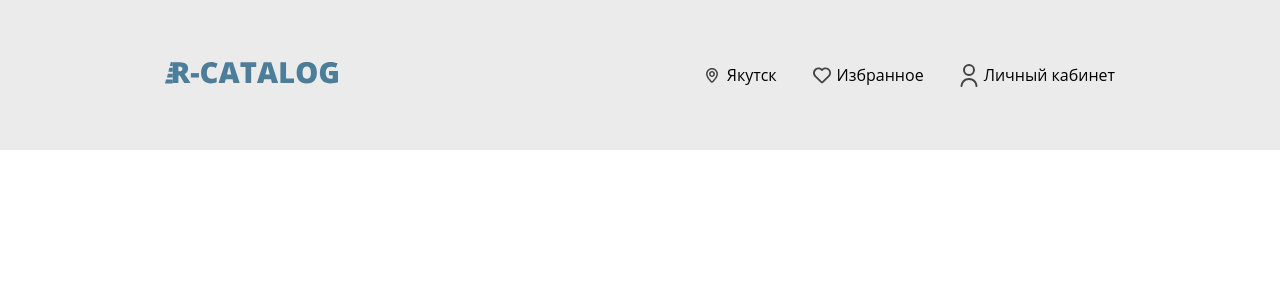
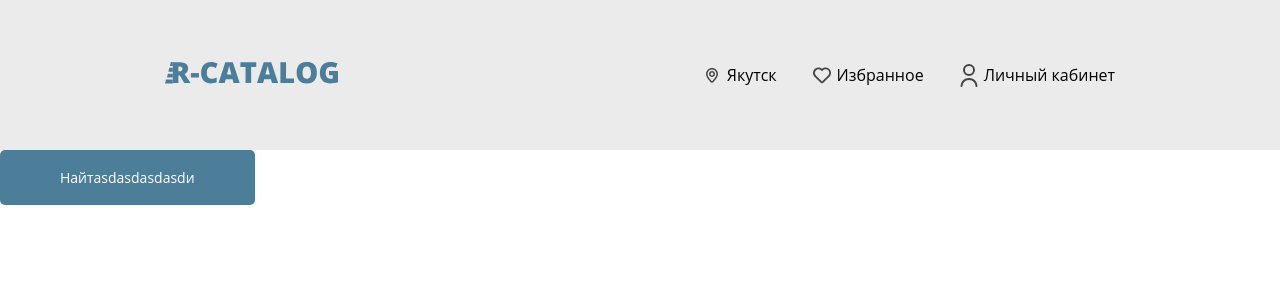
Before and after one commit to keepsake666/graphics-card-shop, a React (Create React App) app: page / in a window 1280 px wide. Shown: the top 300 px of the page. Built offline with nearby package versions, Linux system fonts and the light colour scheme.

Commit message:
feat: "начал делать кнопку"

```diff
--- a/src/App.tsx
+++ b/src/App.tsx
@@ -1,10 +1,12 @@
 import "./App.css";
 import { Header } from "./ui/header/header";
+import { Button } from "./ui/botton /botton";
 
 function App() {
   return (
     <div>
       <Header />
+      <Button text="Найтasdasdasdasdи" />
     </div>
   );
 }
--- /dev/null
+++ b/src/ui/botton /botton.tsx
@@ -0,0 +1,30 @@
+import { ButtonHTMLAttributes } from "react";
+import classNames from "classnames";
+import styles from "./styles.module.css";
+
+interface IButtonProps extends ButtonHTMLAttributes<HTMLButtonElement> {
+  extClassName?: string;
+  onClick?: () => void;
+  size?: "small" | "medium" | "large" | "extraLarge" | "big";
+  text?: string;
+}
+
+export const Button = ({
+  extClassName,
+  text,
+  size = "medium",
+  ...props
+}: IButtonProps) => (
+  <button
+    type="button"
+    {...props}
+    className={classNames(
+      styles.button,
+      styles[`button--${size}`],
+      extClassName,
+      "text"
+    )}
+  >
+    {text}
+  </button>
+);
--- /dev/null
+++ b/src/ui/botton /styles.module.css
@@ -0,0 +1,26 @@
+.button {
+    display: flex;
+    align-items: center;
+    justify-content: center;
+    background: var(--colors-interface-background);
+    transition: var(--transition-hover);
+    cursor: pointer;
+    color: var(--colors-interface-white);
+    border: none;
+    box-sizing: border-box;
+    border-radius: 5px;
+}
+
+.button--medium {
+    padding: 18px 60px;
+    font-size: 14px;
+}
+
+.button:disabled {
+    background: var(--colors-interface-brown);
+    cursor: no-drop;
+}
+.button:hover {
+    background: var(--colors-interface-brown);
+    transition: var(--transition-hover);
+}
```
